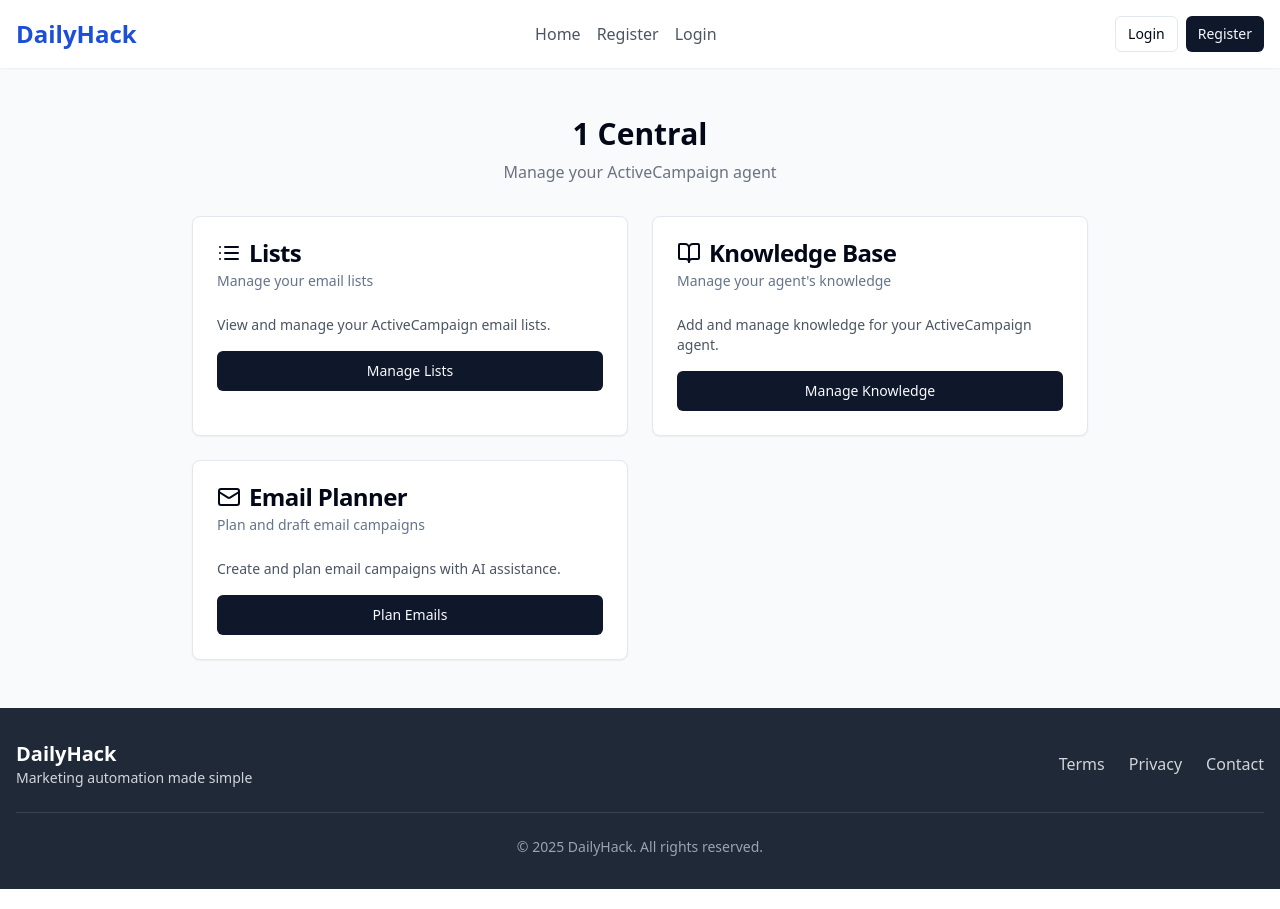
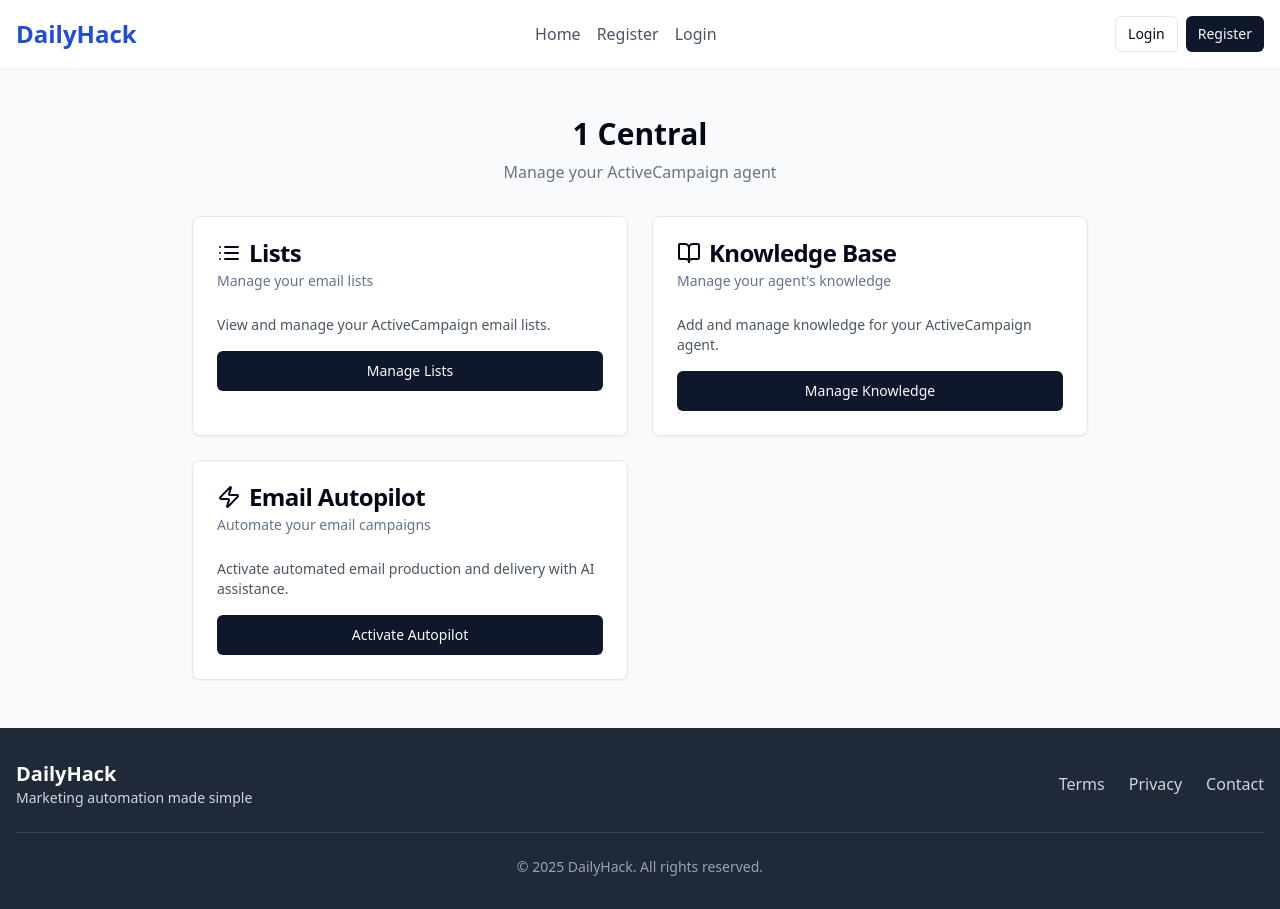
Before and after one commit to ustoppble/dailyhack-entrypoint-hub, a React (Vite) app: page /agents/1/central in a window 1280 px wide. Built offline with nearby package versions, Linux system fonts and the light colour scheme.

Commit message:
Refactor: Rename EmailPlanner feature
Rename the "Email Planner" feature to reflect the updated functionality on the Agent Central page.

```diff
--- a/src/pages/AgentCentralPage.tsx
+++ b/src/pages/AgentCentralPage.tsx
@@ -3,7 +3,7 @@ import React from 'react';
 import { useParams, Link } from 'react-router-dom';
 import { Card, CardContent, CardDescription, CardHeader, CardTitle } from '@/components/ui/card';
 import { Button } from '@/components/ui/button';
-import { List, BookOpen, Mail } from 'lucide-react';
+import { List, BookOpen, Mail, Zap } from 'lucide-react';
 
 const AgentCentralPage = () => {
   const { agentName } = useParams<{ agentName: string }>();
@@ -60,19 +60,19 @@ const AgentCentralPage = () => {
           <Card className="hover:shadow-md transition-shadow">
             <CardHeader>
               <CardTitle className="flex items-center">
-                <Mail className="mr-2" />
-                Email Planner
+                <Zap className="mr-2" />
+                Email Autopilot
               </CardTitle>
               <CardDescription>
-                Plan and draft email campaigns
+                Automate your email campaigns
               </CardDescription>
             </CardHeader>
             <CardContent>
               <p className="text-sm text-gray-600 mb-4">
-                Create and plan email campaigns with AI assistance.
+                Activate automated email production and delivery with AI assistance.
               </p>
               <Button asChild className="w-full">
-                <Link to={`/agents/${agentName}/email-planner`}>Plan Emails</Link>
+                <Link to={`/agents/${agentName}/email-planner`}>Activate Autopilot</Link>
               </Button>
             </CardContent>
           </Card>
```
